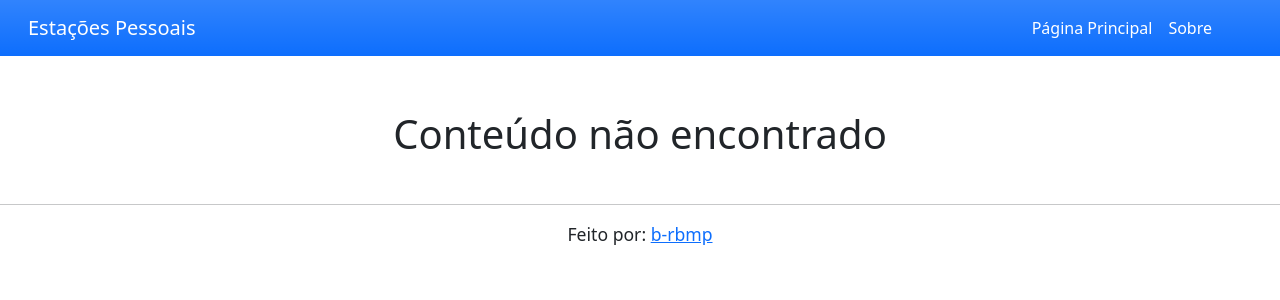
After one commit to b-rbmp/personal-weather-station-py, a Django app: template personal_weather_station_py/templates/404.html in a window 1280 px wide. The commit adds this page. Shown: the top 300 px of the page. Run offline with Django 3.2, Linux system fonts and the light colour scheme; the template is opened without the code that fills it, so the values that code supplies are empty.

Commit message:
Admin Panel + Favicon
Customized the Admin Panel to display relevant data while in table mode and added a favicon

```diff
--- /dev/null
+++ b/personal_weather_station_py/templates/404.html
@@ -0,0 +1,11 @@
+{% extends "base.html" %}
+{% load static %}
+{% block extra_head %}
+{% endblock %}
+{% block content %}
+<div class="container-xl align-self-center">
+    <div class="row mt-xl-5 mt-4 text-center">
+        <p class="fs-1 lead">Conteúdo não encontrado</p>
+    </div>
+</div>
+{% endblock %}
--- a/personal_weather_station_py/templates/base.html
+++ b/personal_weather_station_py/templates/base.html
@@ -7,6 +7,12 @@
     <title>Estações Pessoais</title>
     <link href="https://cdn.jsdelivr.net/npm/bootstrap@5.0.2/dist/css/bootstrap.min.css" rel="stylesheet" integrity="sha384-EVSTQN3/azprG1Anm3QDgpJLIm9Nao0Yz1ztcQTwFspd3yD65VohhpuuCOmLASjC" crossorigin="anonymous">
     <link rel="stylesheet" href="https://cdn.jsdelivr.net/npm/bootstrap-icons@1.5.0/font/bootstrap-icons.css">
+    {% load static %}
+    <link rel="apple-touch-icon" sizes="180x180" href="{% static 'favicon/apple-touch-icon.png'%}">
+    <link rel="icon" type="image/png" sizes="32x32" href="{% static 'favicon/favicon-32x32.png'%}">
+    <link rel="icon" type="image/png" sizes="16x16" href="{% static 'favicon/favicon-16x16.png'%}">
+    <link rel="manifest" href="{% static 'favicon/site.webmanifest' %}">
+    <link rel="icon" href="{% static 'favicon/favicon.ico' %}">
     {% block extra_head %}{% endblock %}
   </head>
   <body>
--- a/personal_weather_station_py/urls.py
+++ b/personal_weather_station_py/urls.py
@@ -13,11 +13,18 @@ Including another URLconf
     1. Import the include() function: from django.urls import include, path
     2. Add a URL to urlpatterns:  path('blog/', include('blog.urls'))
 """
+from django.contrib.staticfiles.storage import staticfiles_storage
 from django.contrib import admin
 from django.urls import path
 from django.urls.conf import include
+from django.views.generic.base import RedirectView
+from django.conf import settings
 
 urlpatterns = [
     path('', include('weather_station.urls')),
     path('admin/', admin.site.urls),
+    path(
+        "favicon.ico",
+        RedirectView.as_view(url=staticfiles_storage.url("favicon/favicon.ico")),
+    ),
 ]
--- a/weather_station/admin.py
+++ b/weather_station/admin.py
@@ -5,9 +5,11 @@ from .models import WeatherRecord, WeatherStation
 # Register your models here.
 class WeatherRecordAdmin(admin.ModelAdmin):
     fields = ('station', 'record_date', 'temperature', 'humidity', 'light', 'pressure')
+    list_display = ('station', 'record_date', 'temperature', 'humidity', 'light', 'pressure')
 
 class WeatherStationAdmin(admin.ModelAdmin):
     fields = ('name', 'api_key', ('city', 'country'))
+    list_display = ('name', 'api_key', 'city', 'country')
 
 admin.site.register(WeatherRecord, WeatherRecordAdmin)
 admin.site.register(WeatherStation, WeatherStationAdmin)
--- /dev/null
+++ b/weather_station/static/favicon/about.txt
@@ -0,0 +1,6 @@
+This favicon was generated using the following font:
+
+- Font Title: Black Ops One
+- Font Author: Copyright (c) 2011-2012, Sorkin Type Co (www.sorkintype.com) with Reserved Font Names "Black Ops" and "Black Ops One".
+- Font Source: http://fonts.gstatic.com/s/blackopsone/v12/qWcsB6-ypo7xBdr6Xshe96H3WDzRtjkho4M.ttf
+- Font License: SIL Open Font License, 1.1 (http://scripts.sil.org/OFL)
```
Also changed, not shown: personal_weather_station_py/templates/admin/base_site.html (added, +17 -0 lines), weather_station/static/favicon/android-chrome-192x192.png (added), weather_station/static/favicon/android-chrome-512x512.png (added), weather_station/static/favicon/apple-touch-icon.png (added), weather_station/static/favicon/favicon-16x16.png (added), weather_station/static/favicon/favicon-32x32.png (added), weather_station/static/favicon/favicon.ico (added), weather_station/static/favicon/site.webmanifest (added).
